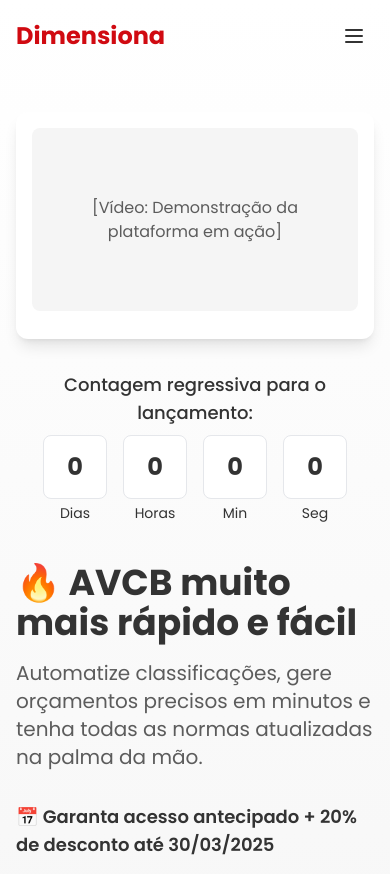
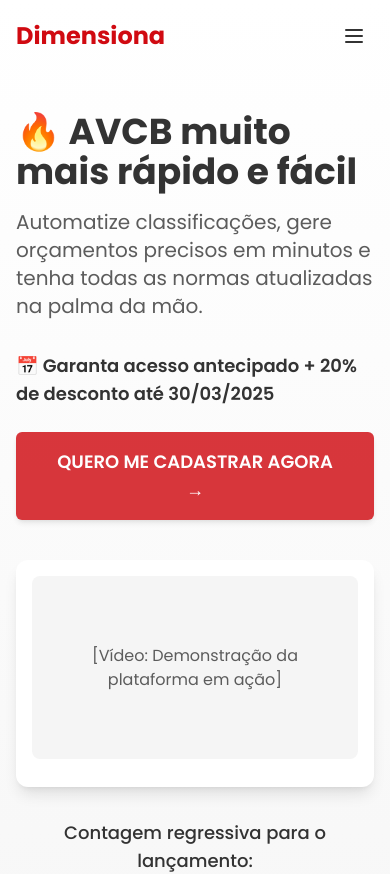
Before and after one commit to brunomtds/dimensiona-automation-hub, a React (Vite) app: page / in a window 390 px wide. Shown: the top 874 px of the page. Built offline with nearby package versions, Linux system fonts and the light colour scheme.

Commit message:
Fix: Hero section layout on mobile
Reorder hero section elements for better mobile layout.

```diff
--- a/src/pages/Index.tsx
+++ b/src/pages/Index.tsx
@@ -1,3 +1,4 @@
+
 import React, { useEffect } from 'react';
 import Countdown from '@/components/Countdown';
 import RegistrationForm from '@/components/RegistrationForm';
@@ -35,7 +36,7 @@ const Index: React.FC = () => {
       <section id="hero" className="hero-gradient pt-20 pb-16 md:pt-24 md:pb-24">
         <div className="section-container">
           <div className="grid grid-cols-1 lg:grid-cols-2 gap-10 items-center">
-            <div className="order-2 lg:order-1">
+            <div className="order-1 lg:order-1">
               <h1 className="text-4xl md:text-5xl lg:text-6xl font-bold mb-4 animate-fade-in">
                 <span className="text-dimensiona-red">🔥</span> AVCB muito mais rápido e fácil
               </h1>
@@ -53,7 +54,7 @@ const Index: React.FC = () => {
               </div>
             </div>
 
-            <div className="order-1 lg:order-2 flex flex-col items-center">
+            <div className="order-2 lg:order-2 flex flex-col items-center">
               <div className="bg-white rounded-xl shadow-lg p-4 w-full max-w-lg mb-8">
                 <div className="aspect-video bg-dimensiona-lightgray rounded-lg flex items-center justify-center mb-3">
                   <p className="text-dimensiona-gray text-center p-4">
```
